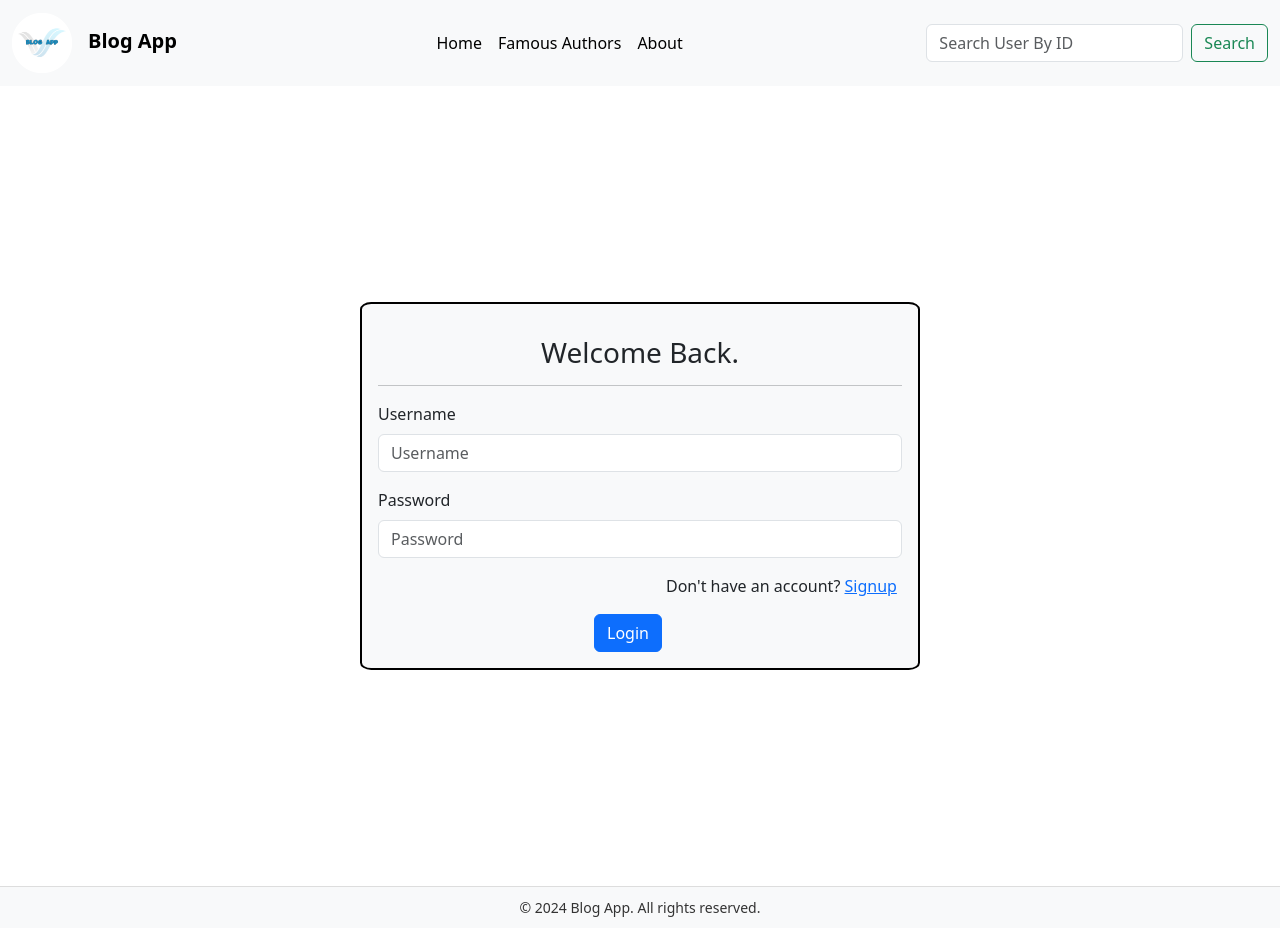
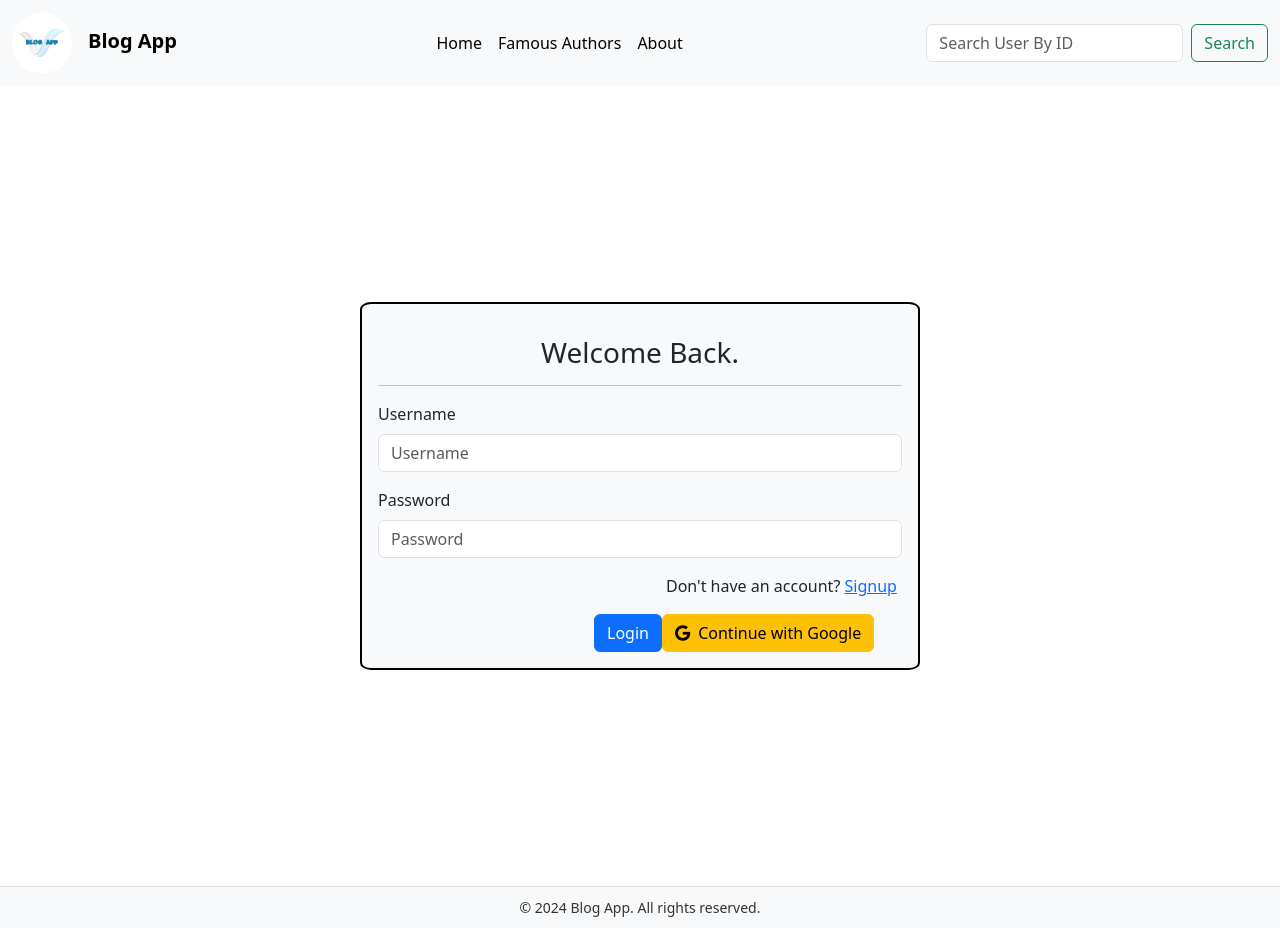
Before and after one commit to mushfiqurniazzz/Blog-App---React--MySQL--Node, a React (Vite) app in the folder client/: page /login in a window 1280 px wide. Built offline with nearby package versions, Linux system fonts and the light colour scheme; no server answers.

Commit message:
added OAuth functional componenet in client

```diff
--- a/client/index.html
+++ b/client/index.html
@@ -27,4 +27,8 @@
     integrity="sha384-0pUGZvbkm6XF6gxjEnlmuGrJXVbNuzT9qBBavbLwCsOGabYfZo0T0to5eqruptLy"
     crossorigin="anonymous"
   ></script>
+  <script
+    src="https://kit.fontawesome.com/f159484583.js"
+    crossorigin="anonymous"
+  ></script>
 </html>
--- a/client/package.json
+++ b/client/package.json
@@ -12,6 +12,7 @@
   "dependencies": {
     "axios": "^1.7.2",
     "dotenv": "^16.4.5",
+    "firebase": "^10.12.4",
     "js-cookie": "^3.0.5",
     "react": "^18.2.0",
     "react-dom": "^18.2.0",
--- /dev/null
+++ b/client/src/FireBaseConfig.js
@@ -0,0 +1,18 @@
+// Import the functions you need from the SDKs you need
+import { initializeApp } from "firebase/app";
+// TODO: Add SDKs for Firebase products that you want to use
+// https://firebase.google.com/docs/web/setup#available-libraries
+
+// Your web app's Firebase configuration
+// For Firebase JS SDK v7.20.0 and later, measurementId is optional
+const firebaseConfig = {
+    apiKey: import.meta.env.VITE_REACT_APP_APIKEY,
+    authDomain: import.meta.env.VITE_REACT_APP_AUTHDOMAIN,
+    projectId: import.meta.env.VITE_REACT_APP_PROJECTID,
+    storageBucket: import.meta.env.VITE_REACT_APP_STORAGEBUCKET,
+    messagingSenderId: import.meta.env.VITE_REACT_APP_MESSAGINGSENDERID,
+    appId: import.meta.env.VITE_REACT_APP_APPID,
+};
+
+// Initialize Firebase
+export const app = initializeApp(firebaseConfig);
--- a/client/src/components/OAuth.jsx
+++ b/client/src/components/OAuth.jsx
@@ -1,9 +1,83 @@
-import React from 'react'
+//importing the important functions, componenet functions and libraries to crate this firebase authentication function
+import { GoogleAuthProvider, signInWithPopup, getAuth } from "firebase/auth";
+//importing firebase config initialization app
+import { app } from "../FireBaseConfig";
+//dinamically navigating through the pages
+import { useNavigate } from "react-router-dom";
+//axios for sending http requests to the server
+import axios from "axios";
+//for rendering toast notifications
+import { toast } from "sonner";
+//importing module styles
+import styles from "../styles/OAuth.module.css";
+//for easy CRUD operations with the cookie from client side
+import Cookies from "js-cookie";
 
 const OAuth = () => {
+  //using some important libraries for our desired tasks
+  const auth = getAuth(app);
+  const navigate = useNavigate();
+  const location = window.location.href;
+
+  const handleGoogleClick = async () => {
+    const provider = new GoogleAuthProvider();
+    provider.setCustomParameters({ prompt: "select_account" });
+
+    try {
+      const resultsFromGoogle = await signInWithPopup(auth, provider);
+
+      //using axios for sending the created account's email
+      const res = await axios.post(
+        "http://localhost:5000/auth/google",
+        {
+          email: resultsFromGoogle.user.email
+        },
+        {
+          headers: { "Content-Type": "application/json" }
+        }
+      );
+
+      //if the server sends back a response of 200
+      if (res.status === 201) {
+        console.log(res.data);
+        //rendering a toast notification in case of success
+        toast.success("Signup using email was successful.");
+        setTimeout(() => {
+          navigate("/login");
+        }, 3000);
+      }
+
+      if (res.status === 200) {
+        console.log(res.data);
+        //rendering a toast notification in case of success
+        toast.success("Login using email was successful, heading to home.");
+        const cookieTokenValue = res.data.token;
+        Cookies.set("token", cookieTokenValue);
+
+        setTimeout(() => {
+          navigate("/");
+        }, 3000);
+      }
+    } catch (error) {
+      //basic error handling
+      console.log(error);
+      //rendering an error message
+      toast.error("Something went wrong.");
+    }
+  };
   return (
-    <div>OAuth</div>
-  )
-}
+    <>
+      <button
+        type="button"
+        className={"btn btn-warning"}
+        onClick={handleGoogleClick}
+        id={styles.button}
+      >
+        <i className="fa-brands fa-google" />
+        Continue with Google
+      </button>
+    </>
+  );
+};
 
-export default OAuth
+export default OAuth;
--- a/client/src/pages/authpages/LoginPage.jsx
+++ b/client/src/pages/authpages/LoginPage.jsx
@@ -12,6 +12,7 @@ import NavBar from "../../components/NavBar";
 import Footer from "../../components/Footer";
 //js-cookie library makes it easy to retrieve or set cokies from the frontend for the user
 import Cookies from "js-cookie";
+import OAuth from "../../components/OAuth";
 
 //the login page functional componenet which will first check if the user has a cookie called token in the cookie section else will continue to log the user in ans set a cookie
 const LoginPage = () => {
@@ -51,7 +52,8 @@ const LoginPage = () => {
       if (res.status === 200) {
         toast.success("Login successful, heading to home page.");
         console.log(res.data);
-
+        const cookieTokenValue = res.data.token;
+        Cookies.set("token", cookieTokenValue);
         setTimeout(() => {
           navigate("/");
         }, 3000);
@@ -64,7 +66,7 @@ const LoginPage = () => {
   };
   return (
     <>
-    {/* react conditional rendering which will state some message if the cookie is present */}
+      {/* react conditional rendering which will state some message if the cookie is present */}
       {CheckCookieExists ? (
         <div>
           <NavBar />
@@ -123,6 +125,7 @@ const LoginPage = () => {
                 >
                   Login
                 </button>
+                <OAuth />
               </div>
             </form>
           </div>
--- a/client/src/pages/authpages/SignUpPage.jsx
+++ b/client/src/pages/authpages/SignUpPage.jsx
@@ -11,6 +11,7 @@ import NavBar from "../../components/NavBar";
 import Footer from "../../components/Footer";
 //js-cookie library provides a easy way of setting, removing and getting cookies
 import Cookies from "js-cookie";
+import OAuth from "../../components/OAuth";
 
 const SignUpPage = () => {
   //check if there's a cookie exisiting in the cookie section of the user which will be saved during the log in proccess, if theres no cookie render the form else dont
@@ -167,6 +168,7 @@ const SignUpPage = () => {
                 >
                   Signup
                 </button>
+                <OAuth/>
               </div>
             </form>
           </div>
--- a/client/src/pages/userpages/UserProfile.jsx
+++ b/client/src/pages/userpages/UserProfile.jsx
@@ -32,11 +32,11 @@ const UserProfile = () => {
         const res = await axios.get("http://localhost:5000/user/userprofile", {
           withCredentials: true
         });
-
+        const data = res.data;
         //if the server sends a response of 200 which indicates successful operation
         if (res.status === 200) {
           //create a data variable and set the empty array with data retrieved from the axios post request
-          const data = res.data;
+
           console.log(data);
           setUserprofiledata(data);
           setUserPostsData(data.userPosts);
--- /dev/null
+++ b/client/src/styles/OAuth.module.css
@@ -0,0 +1,3 @@
+#button i {
+  padding-right: 0.5rem;
+}
```
Also changed, not shown: 1 other file (tests, documents, lock files or other folders).
